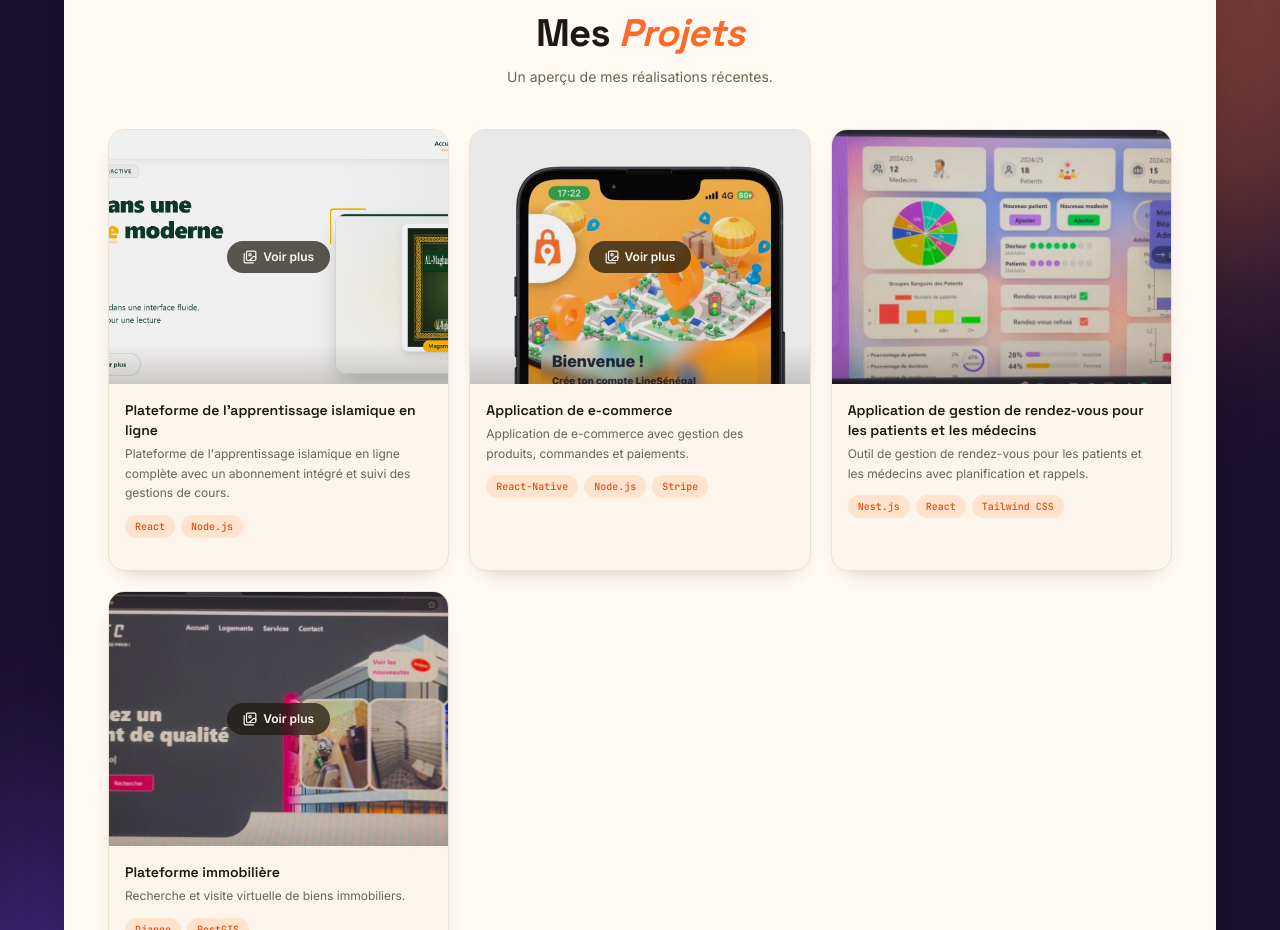
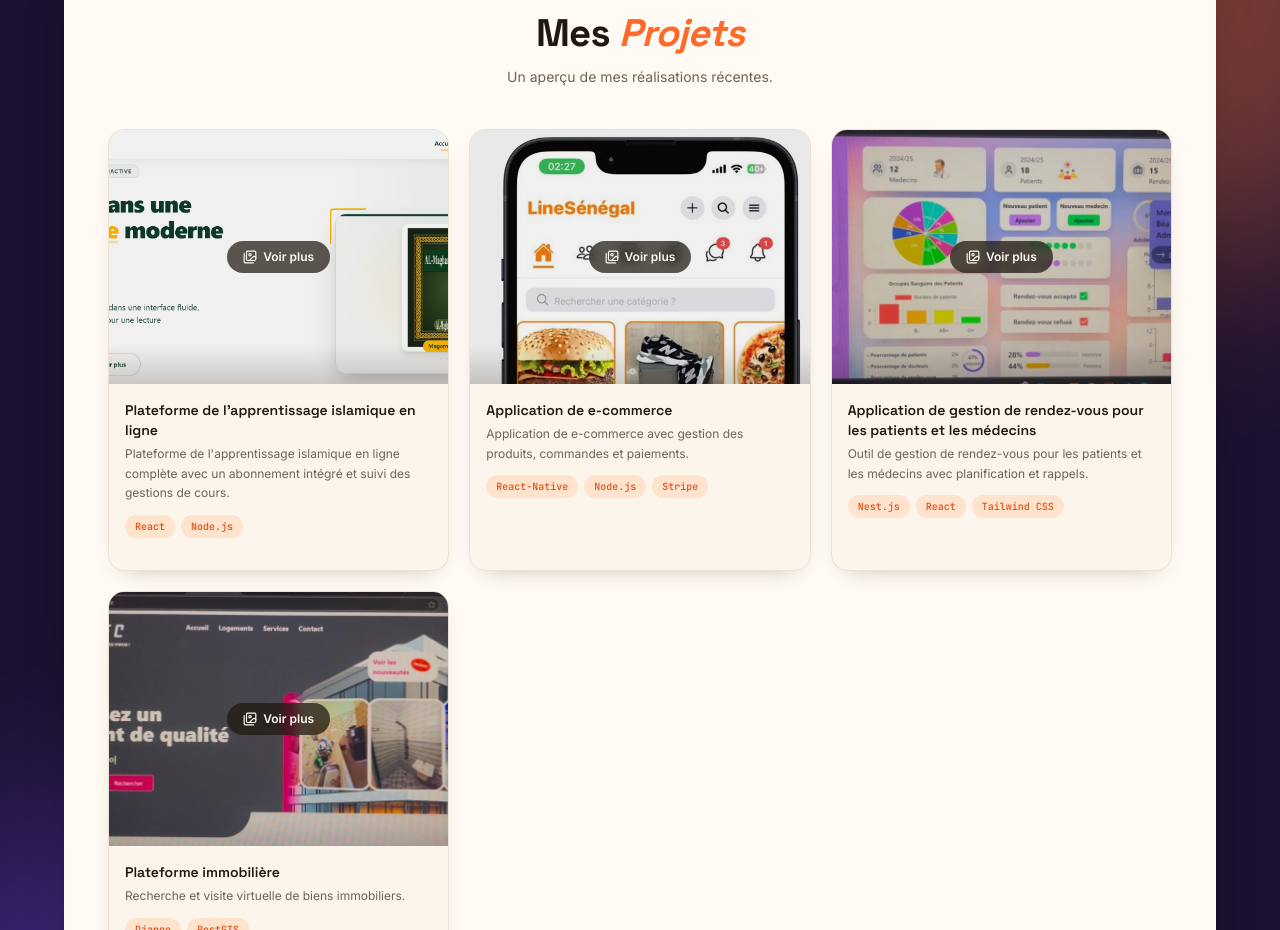
Before and after one commit to Abdalla057/mon-portefolio, a React (Vite) app: page / in a window 1280 px wide. Shown: the part 2620-3550 px from the top of the page. Built offline with nearby package versions, Linux system fonts and the light colour scheme.

Commit message:
nouvelle mis a jour

```diff
--- a/src/Projet.tsx
+++ b/src/Projet.tsx
@@ -35,16 +35,8 @@ const PROJECTS = [
       "Plateforme de l'apprentissage islamique en ligne complète avec un abonnement intégré et suivi des gestions de cours.",
     images: [
       "/images/project/islamique.png",
-      "/images/project/page1.png",
-      "/images/project/page2.png",
-      "/images/project/page3.png",
-      "/images/project/page4.png",
-      "/images/project/page5.png",
-      "/images/project/page6.png",
-      "/images/project/page7.png",
-      "/images/project/page8.png",
-      "/images/project/page9.png",
-      "/images/project/page10.png",
+      "/images/project/islamique-2.png",
+      "/images/project/islamique-3.png",
     ],
     tags: ["React", "Node.js"],
   },
@@ -53,11 +45,9 @@ const PROJECTS = [
     description:
       "Application de e-commerce avec gestion des produits, commandes et paiements.",
     images: [
-      "/images/project/line4.jpeg",
-      "/images/project/line3.jpeg",
       "/images/project/line6.jpeg",
-      "/images/project/line1.jpeg",
-      "/images/project/line2.jpeg",
+      "/images/project/line6-2.jpeg",
+      "/images/project/line6-3.jpeg",
     ],
     tags: ["React-Native", "Node.js", "Stripe"],
   },
@@ -67,6 +57,8 @@ const PROJECTS = [
       "Outil de gestion de rendez-vous pour les patients et les médecins avec planification et rappels.",
     images: [
       "/images/project/tableau de bord.jpeg",
+      "/images/project/tableau de bord-2.jpeg",
+      "/images/project/tableau de bord-3.jpeg",
     ],
     tags: ["Nest.js", "React", "Tailwind CSS"],
   },
@@ -75,8 +67,8 @@ const PROJECTS = [
     description: "Recherche et visite virtuelle de biens immobiliers.",
     images: [
       "/images/project/immobilier.jpeg",
-      "/images/project/immobilier1.jpeg",
-      "/images/project/logement.jpeg",
+      "/images/project/immobilier-2.jpeg",
+      "/images/project/immobilier-3.jpeg",
     ],
     tags: ["Django", "PostGIS"],
     codeUrl: "#",
@@ -347,7 +339,7 @@ export default function Projets() {
         </div>
 
         {/* Bouton "Voir tous les projets", centré, comme dans la maquette */}
-        <div className="flex justify-center BG">
+        <div className="flex justify-center">
           <a
             href="#"
             className="inline-flex items-center gap-2 text-sm font-semibold rounded-full px-6 py-3 border-2 transition-colors"
```
